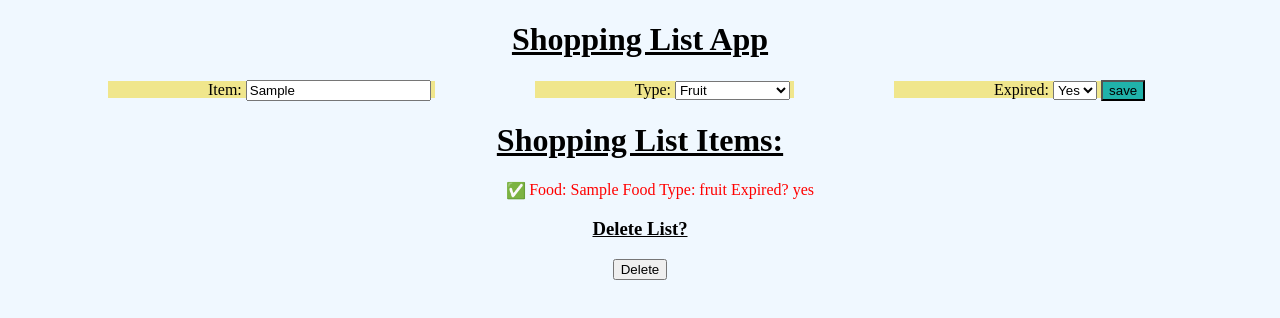
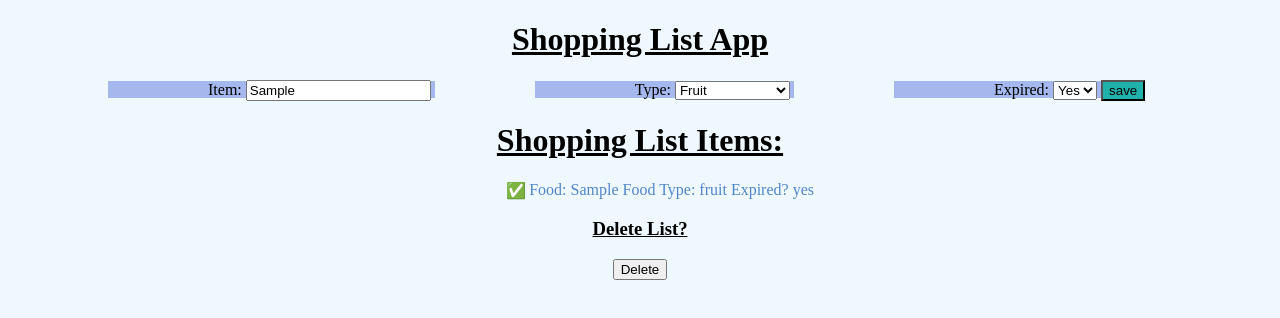
Before and after one commit to CodeScott00/JavaScriptShoppingAppEnumeration, a plain HTML site: page index.html in a window 1280 px wide. Both pictures are taken after typing "Sample" into the empty fields and a click on the input "save". Drawn offline with Linux system fonts and the light colour scheme.

Commit message:
final homework commit

```diff
--- a/css/main.css
+++ b/css/main.css
@@ -1,7 +1,6 @@
 li {
     list-style-type: square;
-    color: red;
-    display: ;
+    color: rgb(80, 133, 201);
     justify-content: center;
     align-self: stretch;
     margin: 0 10px;
@@ -26,13 +25,14 @@ ul {
   }
 
   .form-item {
-     background-color: khaki;
+     background-color: rgb(164, 184, 237);
      display: inline;
      padding-left: 100px;
      margin-left: 100px;
      width: 1000px;
      height: 1000px;
      box-sizing: border-box;
+     outline-color: rgb(176, 67, 27);
 
   }
 
@@ -63,3 +63,8 @@ h3 {
 .delete-button {
     text-align: center;
 }
+
+#form-wrapper {
+    outline:aliceblue;
+    background-color: aliceblue;
+}
```
Also changed, not shown: index.html (+2 -0 lines), js/app.js (line endings or trailing spaces).
